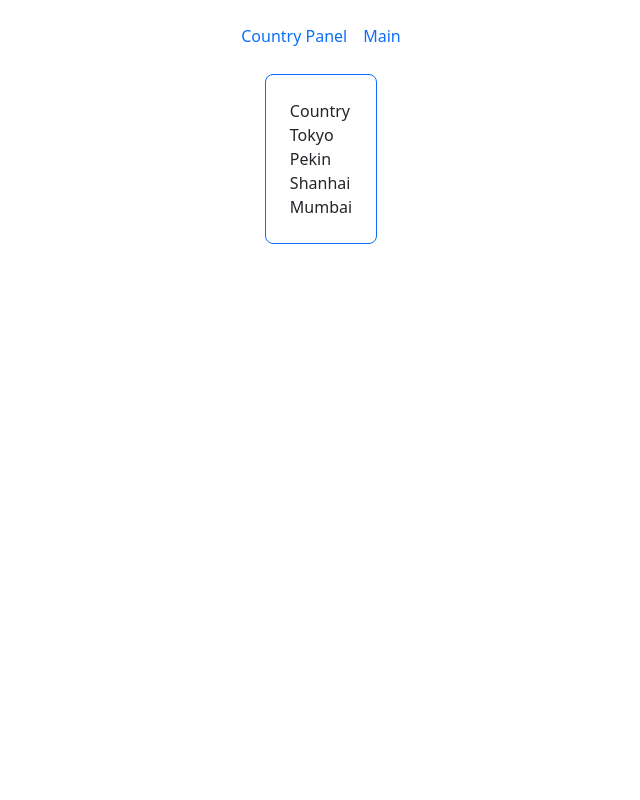
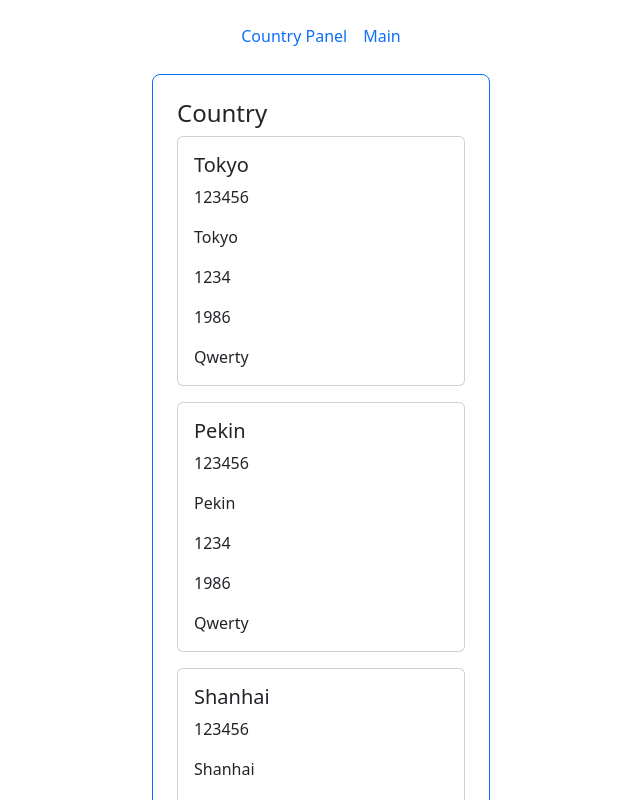
Before and after one commit to Tortik217/CountryCard, a React (Vite) app: page / in a window 1280 px wide. Shown: the top 800 px of the page, without its empty margins (319-959 px from the left). Built offline with nearby package versions, Linux system fonts and the light colour scheme.

Commit message:
push cityes

```diff
--- a/src/routes/components/City/City.jsx
+++ b/src/routes/components/City/City.jsx
@@ -1,32 +1,15 @@
-function City() {
+function City({ city }) {
   return (
-    <>
-      <div className="card" style="width: 18rem;">
-        <div className="card-body">
-          <h5 className="card-title">Special title treatment</h5>
-          <p className="card-text">
-            With supporting text below as a natural lead-in to additional
-            content.
-          </p>
-          <p className="card-text">
-            With supporting text below as a natural lead-in to additional
-            content.
-          </p>
-          <p className="card-text">
-            With supporting text below as a natural lead-in to additional
-            content.
-          </p>
-          <p className="card-text">
-            With supporting text below as a natural lead-in to additional
-            content.
-          </p>
-          <p className="card-text">
-            With supporting text below as a natural lead-in to additional
-            content.
-          </p>
-        </div>
+    <div className="card" style={{ width: "18rem" }}>
+      <div className="card-body">
+        <h5 className="card-title">{city.title}</h5>
+        <p className="card-text">{city.peopleCount}</p>
+        <p className="card-text">{city.title}</p>
+        <p className="card-text">{city.area}</p>
+        <p className="card-text">{city.dateOfFoundation}</p>
+        <p className="card-text">{city.history}</p>
       </div>
-    </>
+    </div>
   );
 }
 
--- a/src/routes/components/Country/Country.jsx
+++ b/src/routes/components/Country/Country.jsx
@@ -1,7 +1,10 @@
-function Country() {
+function Country({ children }) {
   return (
-    <div className="">Country</div>
-  )
+    <>
+      <h4>Country</h4>
+      {children}
+    </>
+  );
 }
 
-export default Country
+export default Country;
--- a/src/routes/components/CountryPanel/CountryPanel.jsx
+++ b/src/routes/components/CountryPanel/CountryPanel.jsx
@@ -6,16 +6,15 @@ function CountryPanel() {
   const films = Cities();
 
   return (
-    <div
-      className="wrapper border border-primary rounded-3 p-4"
-    >
+    <div className="wrapper border border-primary rounded-3 p-4">
       <div className="country">
-        <Country />
-      </div>
-      <div className="Cities">
-        {films.map((item) => (
-          <div key={item.id}>{item.title}</div>
-        ))}
+        <Country>
+          <div className="Cities d-flex flex-column gap-3">
+            {films.map((item) => (
+              <City key={item.id} city={item} />
+            ))}
+          </div>
+        </Country>
       </div>
     </div>
   );
```
